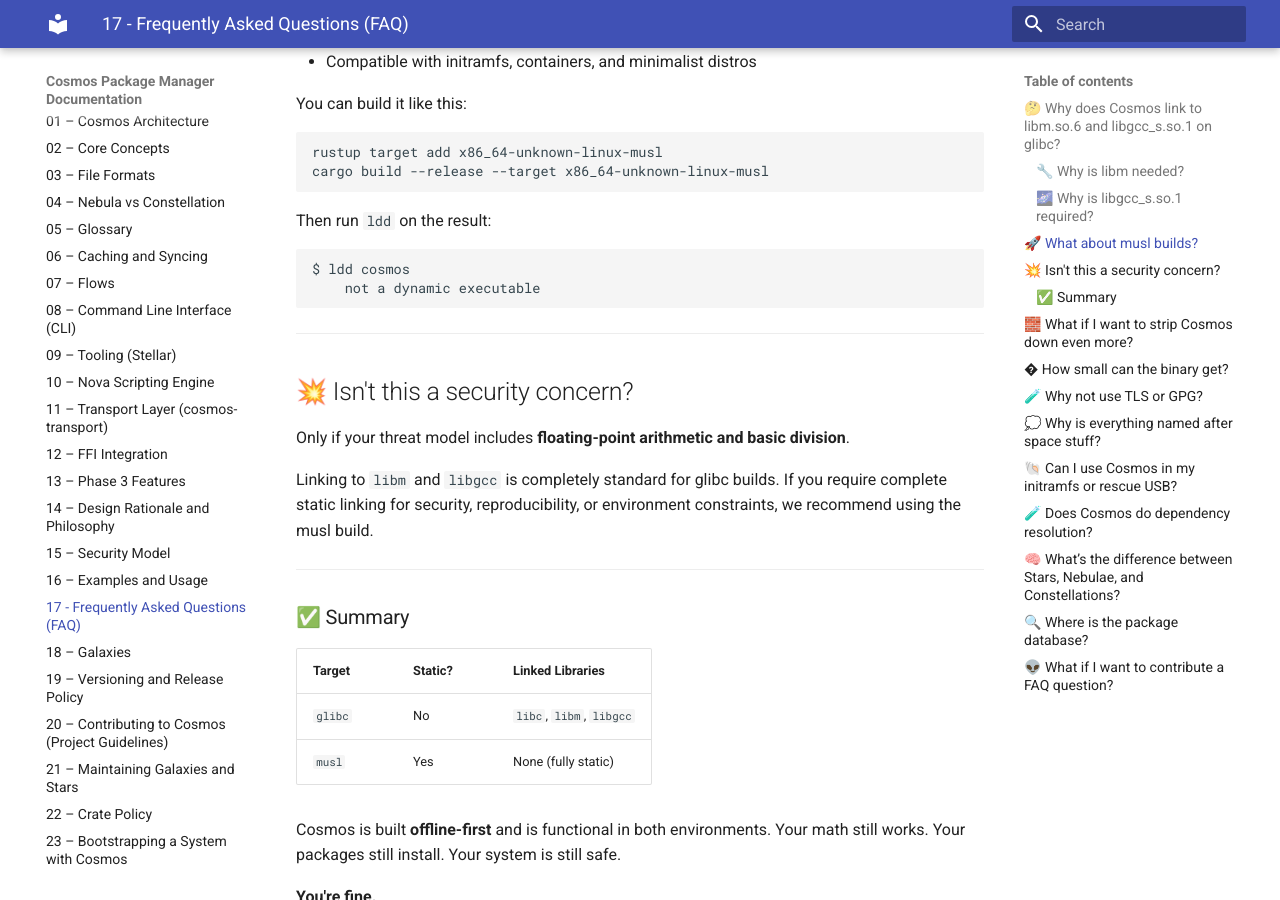
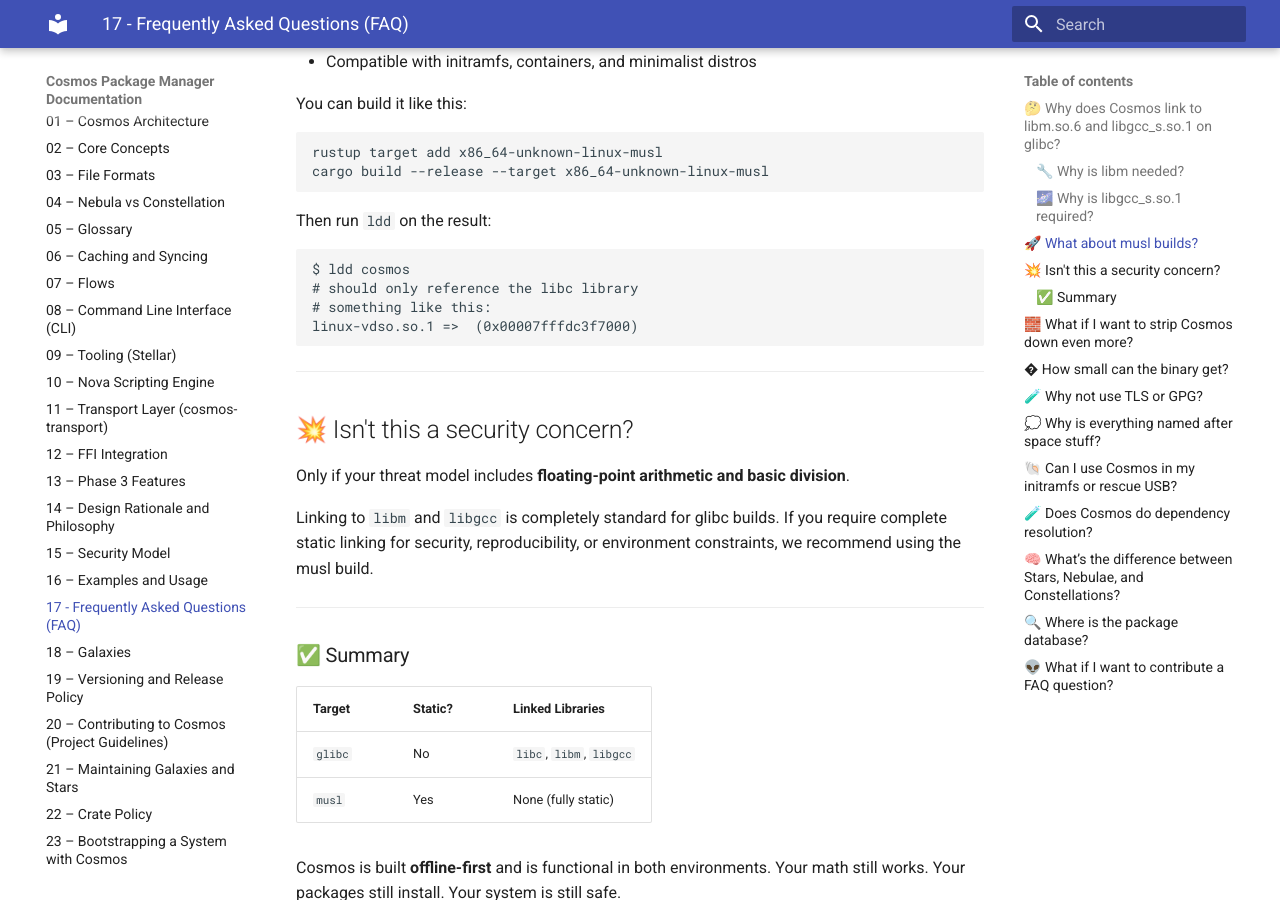
Before and after one commit to cosmospkg/cosmos-docs, an MkDocs documentation site: the page built from docs/17-FAQ.md, in a window 1280 px wide and 900 px high, scrolled down 1156 px. Built offline with MkDocs 1.6.1 and Material for MkDocs 9.7.7, drawn with Linux system fonts in a browser that asks for light colours.

Commit message:
only links libc, not static totally on musl

````diff
--- a/docs/17-FAQ.md
+++ b/docs/17-FAQ.md
@@ -49,7 +49,9 @@ Then run `ldd` on the result:
 
 ```bash
 $ ldd cosmos
-    not a dynamic executable
+# should only reference the libc library
+# something like this:
+linux-vdso.so.1 =>  (0x00007fffdc3f7000)
 ```
 
 ---
````
